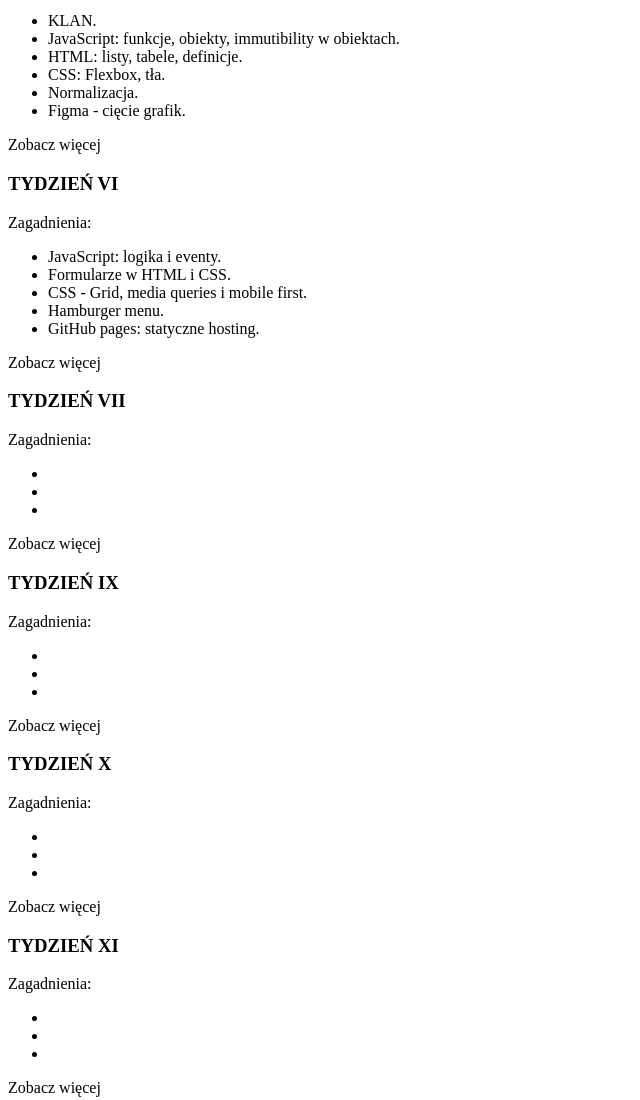
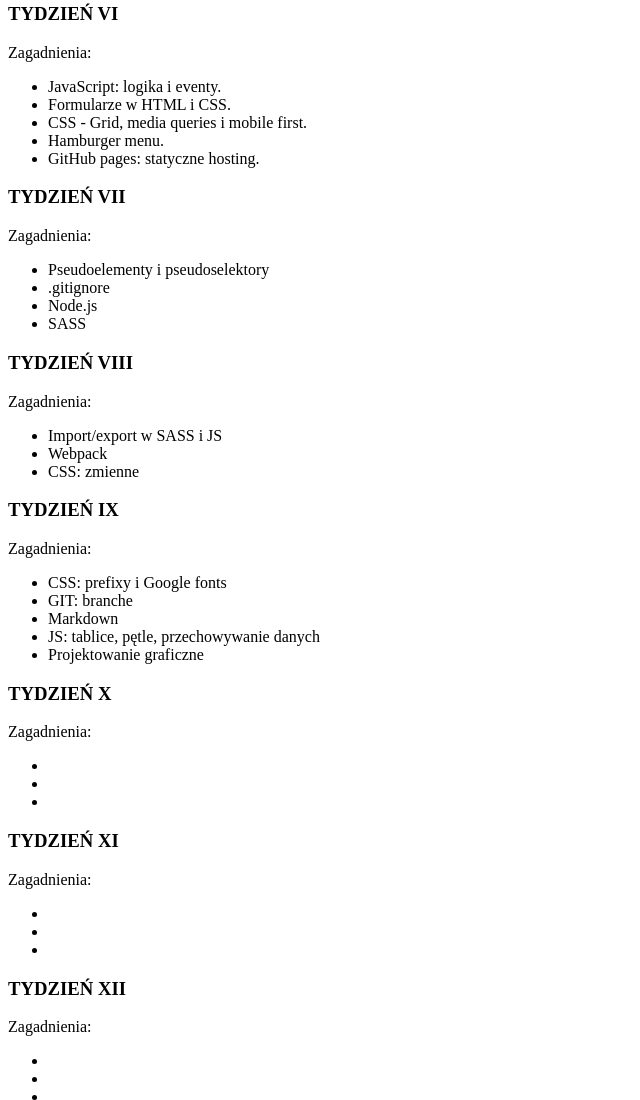
Before and after one commit to tomek-zawadzki/homepage-webpack, a plain HTML site: page src/pages/index.html in a window 1280 px wide. Shown: the part 1508-2608 px from the top of the page, without its empty margins (0-640 px from the left). Drawn offline with Linux system fonts and the light colour scheme.

Commit message:
add new contenet

```diff
--- a/src/pages/index.html
+++ b/src/pages/index.html
@@ -92,9 +92,6 @@
                 Uruchomienie pierwszego projektu
               </li>
             </ul>
-
-            <p class="workweek__paragraf-bottom">Zobacz więcej</p>
-            <!-- tutaj zrobić przekierwoanie w konkretne miejsce innej strony -->
           </article>
         </div>
         <div class="container__workweek">
@@ -109,9 +106,6 @@
               <li class="workweek__list--point">Pierwszy CSS.</li>
               <li class="workweek__list--point">DevTools.</li>
             </ul>
-
-            <p class="workweek__paragraf-bottom">Zobacz więcej</p>
-            <!-- tutaj zrobić przekierwoanie w konkretne miejsce innej strony -->
           </article>
         </div>
         <div class="container__workweek">
@@ -133,9 +127,6 @@
                 Pierwsze zetknięcie z JavaScript.
               </li>
             </ul>
-
-            <p class="workweek__paragraf-bottom">Zobacz więcej</p>
-            <!-- tutaj zrobić przekierwoanie w konkretne miejsce innej strony -->
           </article>
         </div>
         <div class="container__workweek">
@@ -153,9 +144,6 @@
               </li>
               <li class="workweek__list--point">DOM</li>
             </ul>
-
-            <p class="workweek__paragraf-bottom">Zobacz więcej</p>
-            <!-- tutaj zrobić przekierwoanie w konkretne miejsce innej strony -->
           </article>
         </div>
         <div class="container__workweek">
@@ -176,9 +164,6 @@
                 Figma - cięcie grafik.
               </li>
             </ul>
-
-            <p class="workweek__paragraf-bottom">Zobacz więcej</p>
-            <!-- tutaj zrobić przekierwoanie w konkretne miejsce innej strony -->
           </article>
         </div>
         <div class="container__workweek">
@@ -200,9 +185,6 @@
                 GitHub pages: statyczne hosting.
               </li>
             </ul>
-
-            <p class="workweek__paragraf-bottom">Zobacz więcej</p>
-            <!-- tutaj zrobić przekierwoanie w konkretne miejsce innej strony -->
           </article>
         </div>
         <div class="container__workweek">
@@ -210,13 +192,22 @@
             <h3 class="workweek__title">TYDZIEŃ VII</h3>
             <p class="workweek__paragraf">Zagadnienia:</p>
             <ul class="workweek__list">
-              <li class="workweek__list--point"></li>
-              <li class="workweek__list--point"></li>
-              <li class="workweek__list--point"></li>
+              <li class="workweek__list--point">Pseudoelementy i pseudoselektory</li>
+              <li class="workweek__list--point">.gitignore</li>
+              <li class="workweek__list--point">Node.js</li>
+              <li class="workweek__list--point">SASS</li>
             </ul>
-
-            <p class="workweek__paragraf-bottom">Zobacz więcej</p>
-            <!-- tutaj zrobić przekierwoanie w konkretne miejsce innej strony -->
+          </article>
+        </div>
+        <div class="container__workweek">
+          <article class="workweek">
+            <h3 class="workweek__title">TYDZIEŃ VIII</h3>
+            <p class="workweek__paragraf">Zagadnienia:</p>
+            <ul class="workweek__list">
+              <li class="workweek__list--point">Import/export w SASS i JS</li>
+              <li class="workweek__list--point">Webpack</li>
+              <li class="workweek__list--point">CSS: zmienne</li>
+            </ul>
           </article>
         </div>
         <div class="container__workweek">
@@ -224,13 +215,12 @@
             <h3 class="workweek__title">TYDZIEŃ IX</h3>
             <p class="workweek__paragraf">Zagadnienia:</p>
             <ul class="workweek__list">
-              <li class="workweek__list--point"></li>
-              <li class="workweek__list--point"></li>
-              <li class="workweek__list--point"></li>
+              <li class="workweek__list--point">CSS: prefixy i Google fonts</li>
+              <li class="workweek__list--point">GIT: branche</li>
+              <li class="workweek__list--point">Markdown</li>
+              <li class="workweek__list--point">JS: tablice, pętle, przechowywanie danych</li>
+              <li class="workweek__list--point">Projektowanie graficzne</li>
             </ul>
-
-            <p class="workweek__paragraf-bottom">Zobacz więcej</p>
-            <!-- tutaj zrobić przekierwoanie w konkretne miejsce innej strony -->
           </article>
         </div>
         <div class="container__workweek">
@@ -242,9 +232,6 @@
               <li class="workweek__list--point"></li>
               <li class="workweek__list--point"></li>
             </ul>
-
-            <p class="workweek__paragraf-bottom">Zobacz więcej</p>
-            <!-- tutaj zrobić przekierwoanie w konkretne miejsce innej strony -->
           </article>
         </div>
         <div class="container__workweek">
@@ -256,9 +243,6 @@
               <li class="workweek__list--point"></li>
               <li class="workweek__list--point"></li>
             </ul>
-
-            <p class="workweek__paragraf-bottom">Zobacz więcej</p>
-            <!-- tutaj zrobić przekierwoanie w konkretne miejsce innej strony -->
           </article>
         </div>
         <div class="container__workweek">
@@ -270,9 +254,6 @@
               <li class="workweek__list--point"></li>
               <li class="workweek__list--point"></li>
             </ul>
-
-            <p class="workweek__paragraf-bottom">Zobacz więcej</p>
-            <!-- tutaj zrobić przekierwoanie w konkretne miejsce innej strony -->
           </article>
         </div>
         <div class="container__workweek">
@@ -284,9 +265,6 @@
               <li class="workweek__list--point"></li>
               <li class="workweek__list--point"></li>
             </ul>
-
-            <p class="workweek__paragraf-bottom">Zobacz więcej</p>
-            <!-- tutaj zrobić przekierwoanie w konkretne miejsce innej strony -->
           </article>
         </div>
       </div>
```
